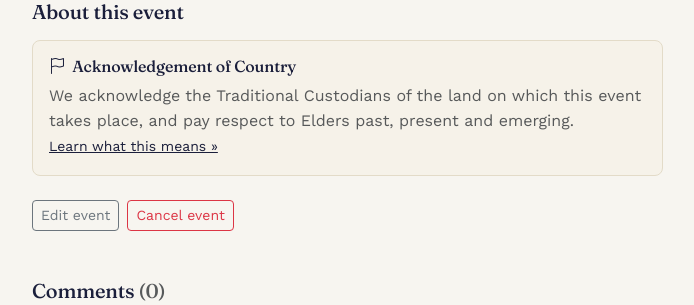
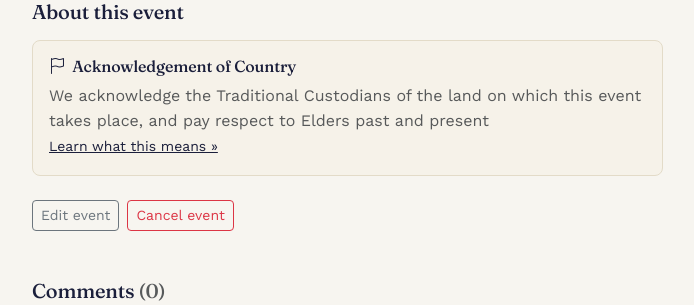
Before and after one commit to rohanbiju1234-hash/IAB207, a Flask app: template fridaynight/templates/event_details.html in a window 1280 px wide. Shown: the part 650-955 px from the top of the page, without its empty margins (50-744 px from the left). Run offline with Flask 3, Linux system fonts and the light colour scheme; the template is opened without the code that fills it: values that come from a table or form of the project are taken from there, others are empty; some libraries are stand-ins or nearby versions.

Commit message:
I removed emerging from the sentence

```diff
--- a/fridaynight/templates/event_details.html
+++ b/fridaynight/templates/event_details.html
@@ -66,7 +66,7 @@
             <p class="mb-1">{{ event.acknowledgement_text }}</p>
             {% if event.traditional_custodians %}<p class="text-muted small mb-0">Traditional Custodians: {{ event.traditional_custodians }}</p>{% endif %}
           {% else %}
-            <p class="mb-0 text-muted">We acknowledge the Traditional Custodians of the land on which this event takes place, and pay respect to Elders past, present and emerging.</p>
+            <p class="mb-0 text-muted">We acknowledge the Traditional Custodians of the land on which this event takes place, and pay respect to Elders past and present</p>
           {% endif %}
           <a href="{{ url_for('main.acknowledgement_info') }}" class="small">Learn what this means &raquo;</a>
         </div>
```
